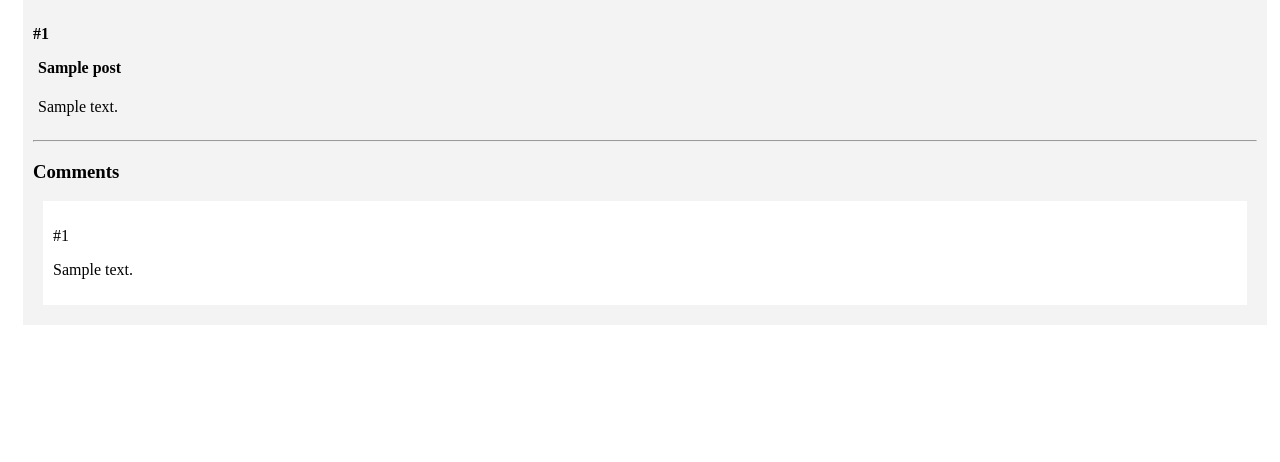
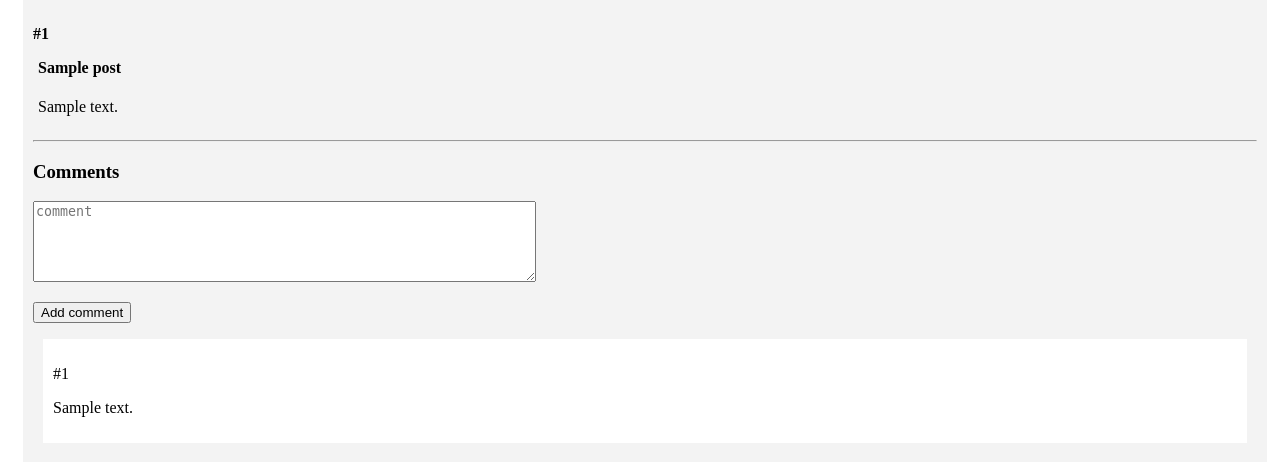
Before and after one commit to diawando/One-to-Many-Database-Flask, a Flask app: page /1/ in a window 1280 px wide. Shown: the part 145-607 px from the top of the page. Run offline with Flask 2, Linux system fonts and the light colour scheme; tables that the repository leaves empty hold one stand-in row (values such as "Sample post").

Commit message:
ajout d'un formulaire à post.html pour les commentaires

```diff
--- a/templates/post.html
+++ b/templates/post.html
@@ -13,6 +13,18 @@
                </div>
                <hr>
                <h3>Comments</h3>
+               <form method="post">
+                    <p>
+                        <textarea name="content"
+                                   placeholder="comment"
+                                   cols="60"
+                                   rows="5"></textarea>
+                    </p>
+
+                    <p>
+                        <button type="submit">Add comment</button>
+                    </p>
+               </form>
                {% for comment in post.comments %}
                <div class="comment">
                     <p>#{{ comment.id }}</p>
```
